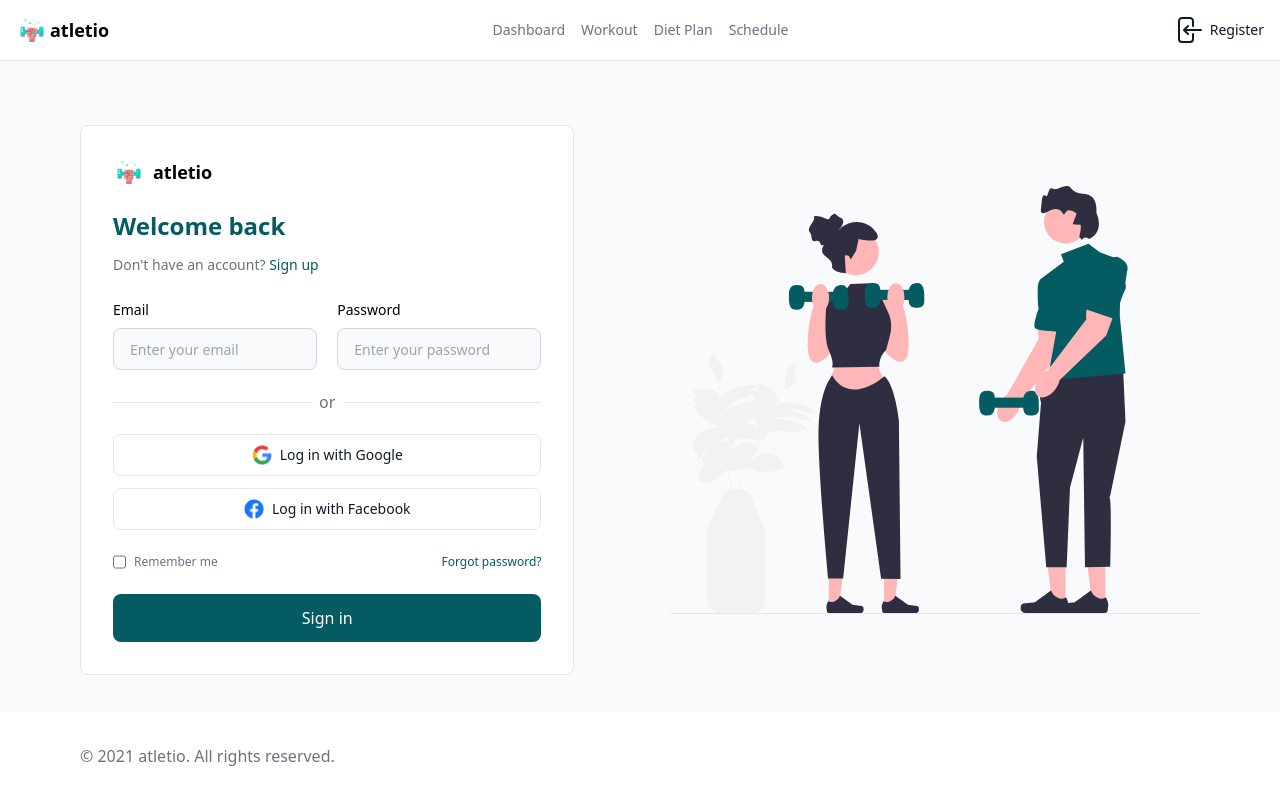
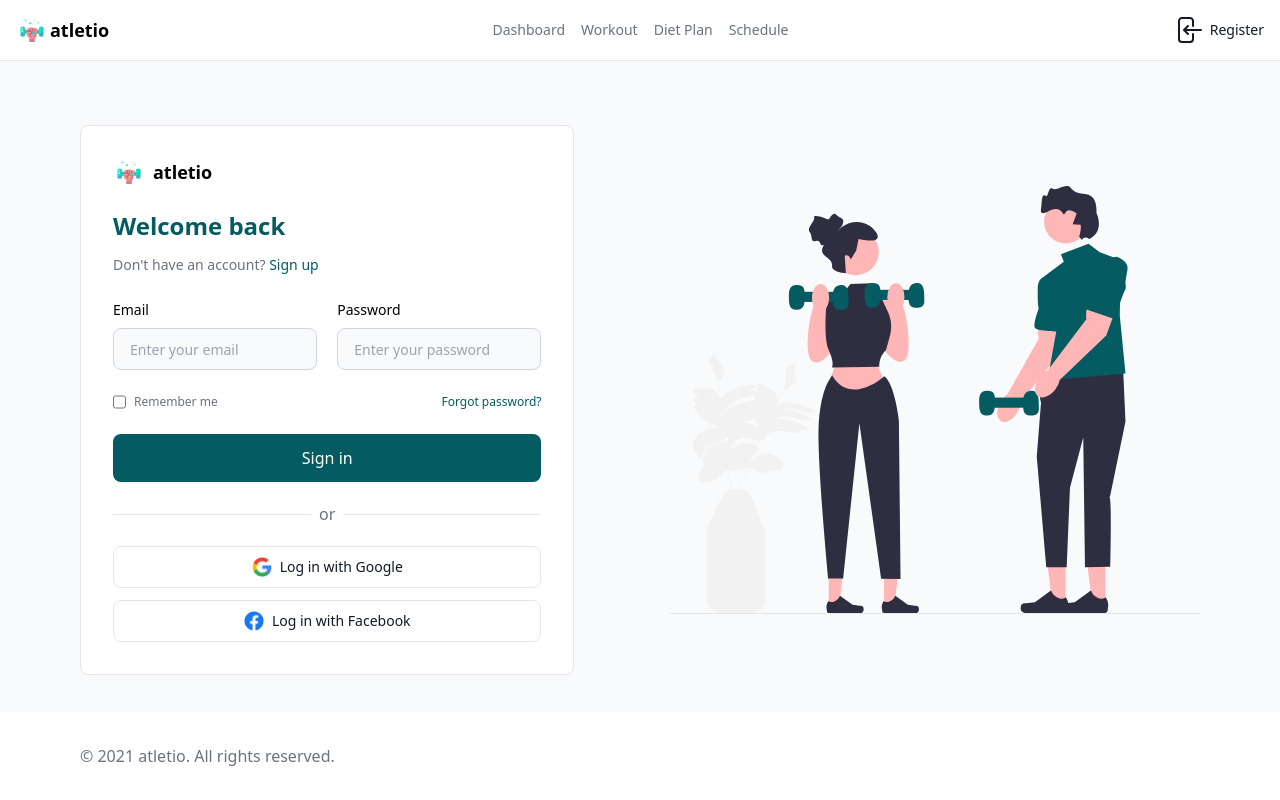
Before and after one commit to atletio/atletio.one, a Next.js app: page /login in a window 1280 px wide. Built offline with nearby package versions, Linux system fonts and the light colour scheme.

Commit message:
feat: improve ux

```diff
--- a/src/pages/login.tsx
+++ b/src/pages/login.tsx
@@ -78,6 +78,31 @@ const LoginPage = () => {
                   </label>
                 </div>
 
+                <div className="pt-6 flex justify-between">
+                  <label className="flex gap-2">
+                    <input
+                      type="checkbox"
+                      className="bg-red-400 text-red-400"
+                    />
+                    <span className="flex text-light text-xs font-medium">
+                      Remember me
+                    </span>
+                  </label>
+
+                  <span className="text-primary text-xs font-medium">
+                    Forgot password?
+                  </span>
+                </div>
+
+                <div className="pt-6">
+                  <button
+                    type="submit"
+                    className="text-base font-medium text-white py-3 px-4 rounded-lg w-full bg-primary"
+                  >
+                    Sign in
+                  </button>
+                </div>
+
                 <div className="pt-5">
                   <div className="relative">
                     <div
@@ -95,7 +120,10 @@ const LoginPage = () => {
                 </div>
 
                 <div className="pt-5 flex flex-col gap-3">
-                  <button className="text-sm font-medium text-main border border-[#E5E7EB] py-2.5 px-4 rounded-lg w-full flex gap-2 justify-center">
+                  <button
+                    type="button"
+                    className="text-sm font-medium text-main border border-[#E5E7EB] py-2.5 px-4 rounded-lg w-full flex gap-2 justify-center"
+                  >
                     <Image
                       src="/google.png"
                       alt="google"
@@ -104,7 +132,10 @@ const LoginPage = () => {
                     />
                     Log in with Google
                   </button>
-                  <button className="text-sm font-medium text-main border border-[#E5E7EB] py-2.5 px-4 rounded-lg w-full flex gap-2 justify-center">
+                  <button
+                    type="button"
+                    className="text-sm font-medium text-main border border-[#E5E7EB] py-2.5 px-4 rounded-lg w-full flex gap-2 justify-center"
+                  >
                     <Image
                       src="/facebook.png"
                       alt="facebook"
@@ -112,28 +143,6 @@ const LoginPage = () => {
                       height={20}
                     />
                     Log in with Facebook
-                  </button>
-                </div>
-
-                <div className="pt-6 flex justify-between">
-                  <label className="flex gap-2">
-                    <input
-                      type="checkbox"
-                      className="bg-red-400 text-red-400"
-                    />
-                    <span className="flex text-light text-xs font-medium">
-                      Remember me
-                    </span>
-                  </label>
-
-                  <span className="text-primary text-xs font-medium">
-                    Forgot password?
-                  </span>
-                </div>
-
-                <div className="pt-6">
-                  <button className="text-base font-medium text-white py-3 px-4 rounded-lg w-full bg-primary">
-                    Sign in
                   </button>
                 </div>
               </form>
```
